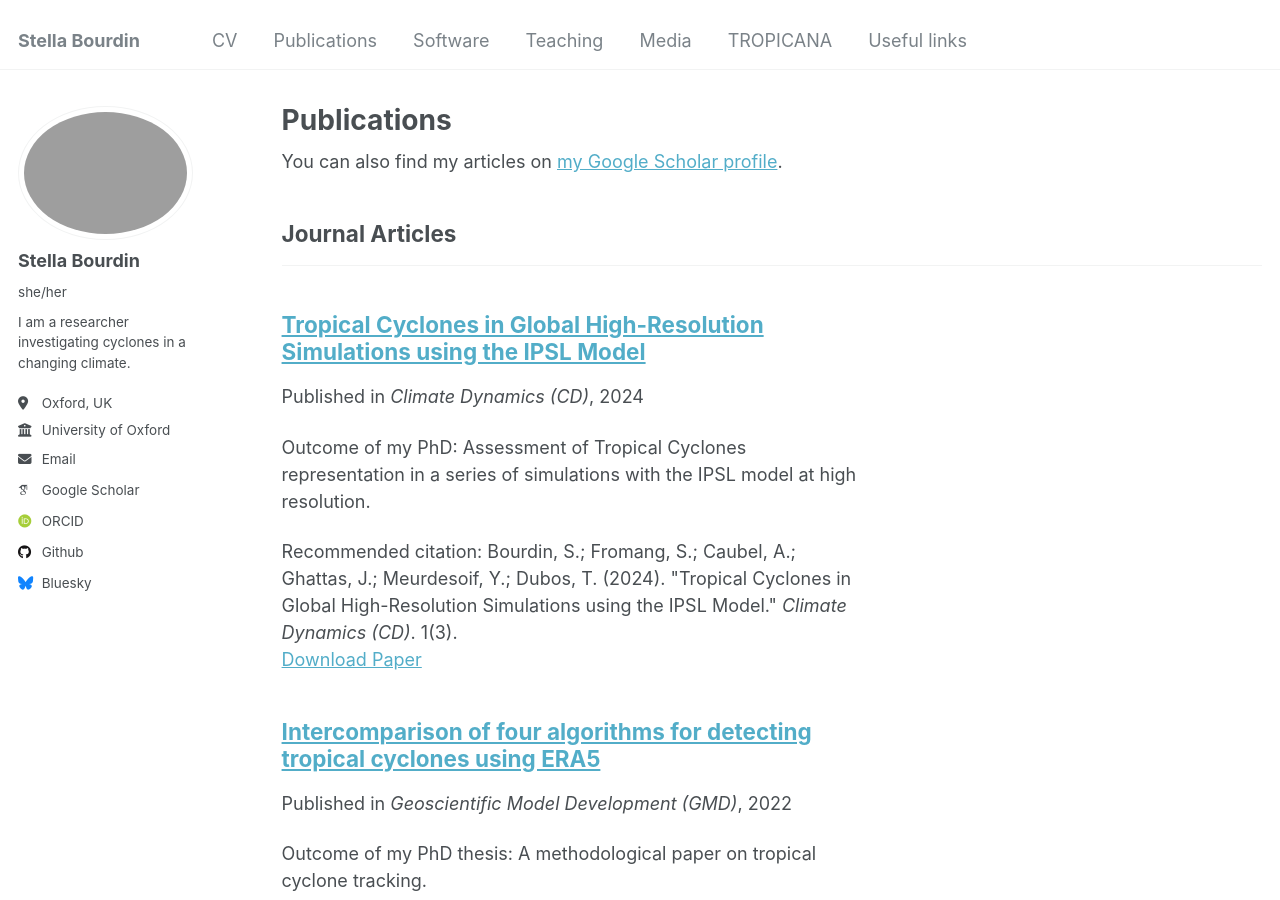
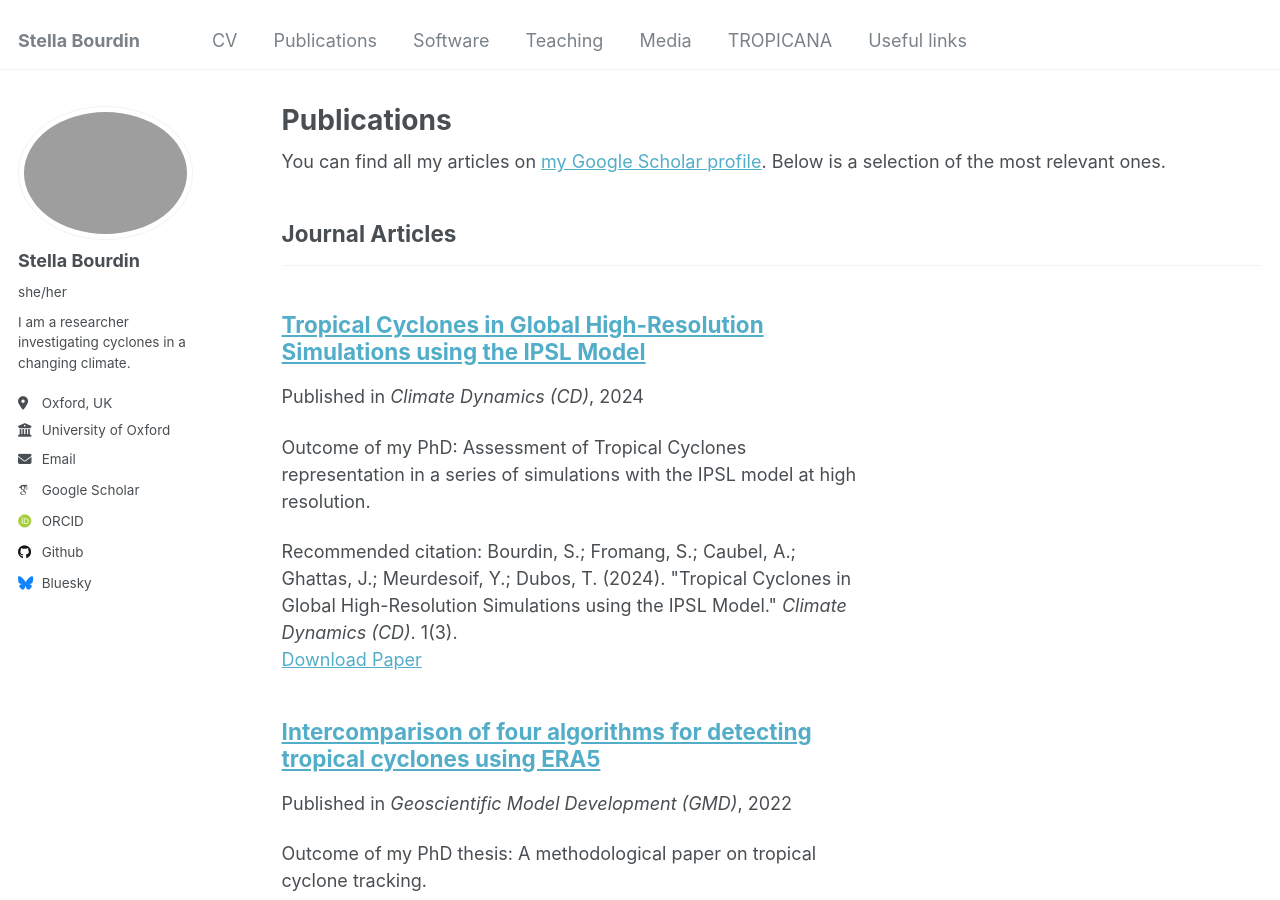
Before and after one commit to stella-bourdin/stella-bourdin.github.io, a Jekyll site: the page built from _pages/publications.html, in a window 1280 px wide and 900 px high. Built offline with Jekyll 4.4.1, drawn with Linux system fonts in a browser that asks for light colours; some web fonts are replaced.

Commit message:
Update publications.html

```diff
--- a/_pages/publications.html
+++ b/_pages/publications.html
@@ -6,7 +6,9 @@ author_profile: true
 ---
 
 {% if site.author.googlescholar %}
-  <div class="wordwrap">You can also find my articles on <a href="{{site.author.googlescholar}}">my Google Scholar profile</a>.</div>
+  <div class="wordwrap">You can find all my articles on <a href="{{site.author.googlescholar}}">my Google Scholar profile</a>.
+    Below is a selection of the most relevant ones.
+  </div>
 {% endif %}
 
 {% include base_path %}
```
